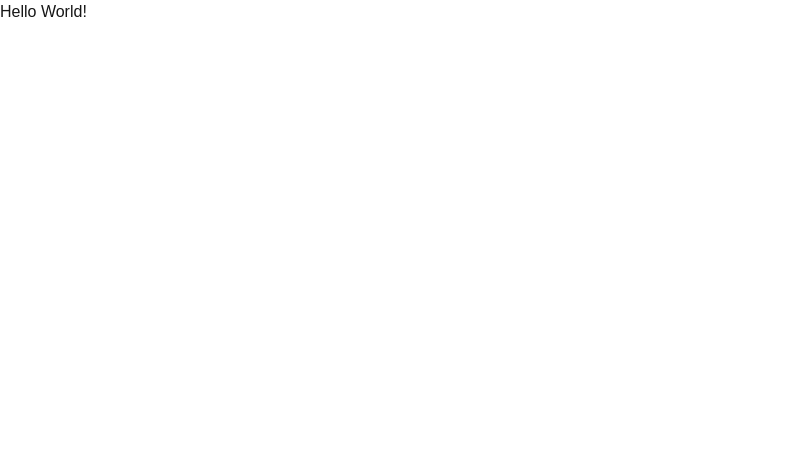
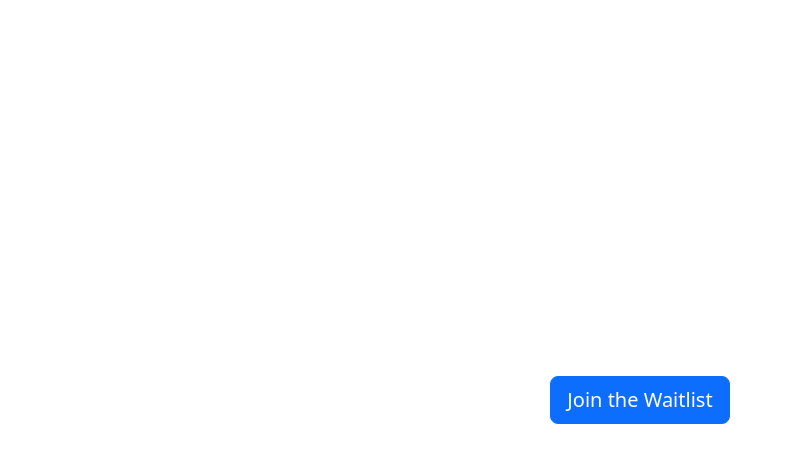
Before and after one commit to idalmas/gigem, a Next.js app: page / in a window 1280 px wide. Shown: the top 462 px of the page, without its empty margins (0-792 px from the left). Built offline with nearby package versions, Linux system fonts and the light colour scheme.

Commit message:
please work (added boostrap button)

```diff
--- a/app/page.tsx
+++ b/app/page.tsx
@@ -1,3 +1,12 @@
+import 'bootstrap/dist/css/bootstrap.min.css';
+
 export default function Home() {
-  return <h1>Hello World!</h1>;
+  return (
+    <div className="d-flex flex-column justify-content-center align-items-center vh-100 text-center">
+
+      <button className="btn btn-primary btn-lg">
+        Join the Waitlist
+      </button>
+    </div>
+  );
 }
```
Also changed, not shown: package.json (+6 -5 lines), 1 other file (tests, documents, lock files or other folders).
